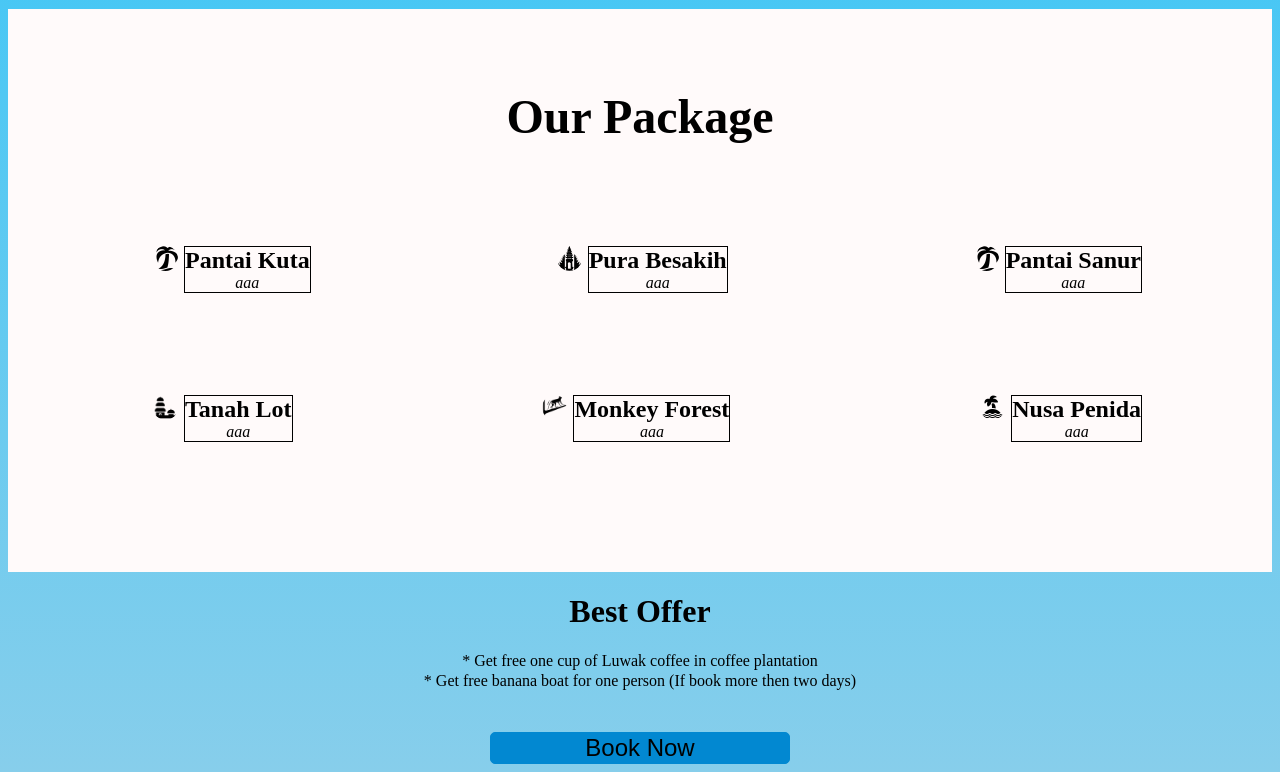
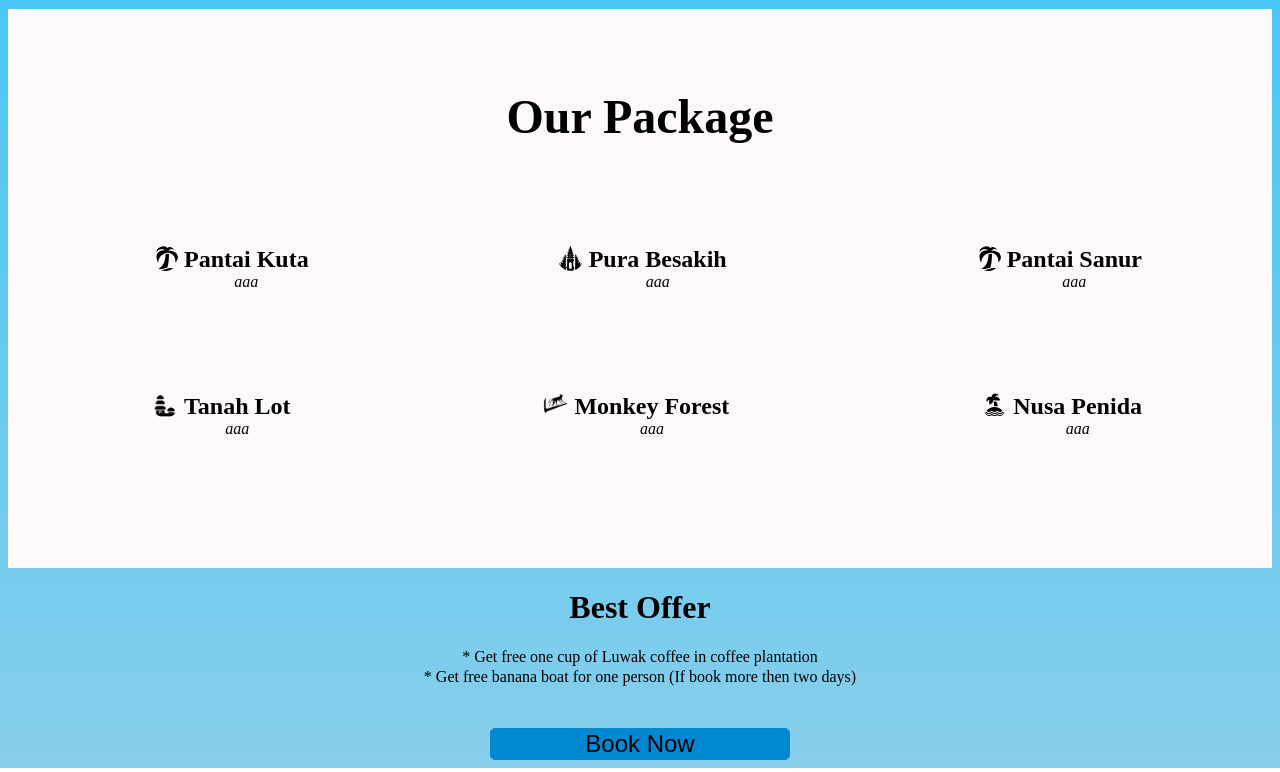
Before and after one commit to revou-fundamental-course/22-jul-24-JoeyVictor, a plain HTML site: page index.html in a window 1280 px wide. Shown: the part 918-1690 px from the top of the page. Drawn offline with Linux system fonts and the light colour scheme.

Commit message:
config tugas revou

```diff
--- a/css/style.css
+++ b/css/style.css
@@ -180,7 +180,6 @@ input[type=text], select {
 
 .package-item-container {
     margin-left: 6px;
-    border: 1px solid
 }
 
 .package-item-container h2, p {
```
